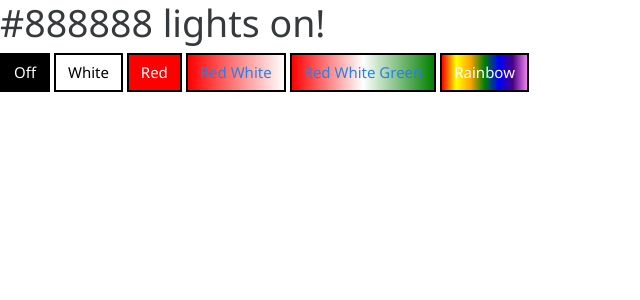
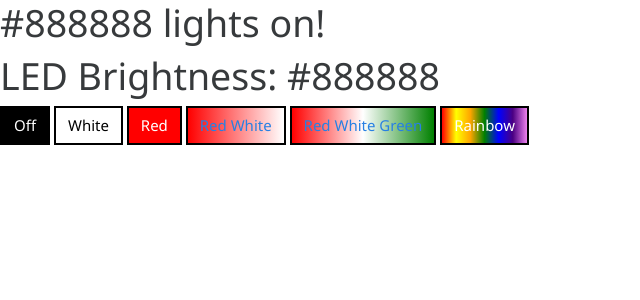
Before and after one commit to colinflynn/Xmas-Lights, a Flask app: template templates/index.html in a window 1280 px wide. Shown: the top 300 px of the page, without its empty margins (0-640 px from the left). Run offline with Flask 2, Linux system fonts and the light colour scheme; the template is opened without the code that fills it: most values are stand-ins (such as "Sample title", 1, 10 or a date in 2020); parts of the project's set-up code (start-up, migrations or seed data) failed here and were passed over; some libraries are stand-ins or nearby versions.

Commit message:
added brightness level to html

```diff
--- a/app.py
+++ b/app.py
@@ -6,40 +6,41 @@ import json
 app = Flask(__name__)
 lightController = LightController()
 
+
 @app.route('/')
 def off():
     lightController.lightsOff()
-    return render_template('index.html', current_color='No')
+    return render_template('index.html', current_color='No', brightness=lightController.getLedBrightness())
 
 @app.route('/white')
 def white():
     thread = threading.Thread(target=whiteThread)
     thread.start()
-    return render_template('index.html', current_color='White')
+    return render_template('index.html', current_color='White', brightness=lightController.getLedBrightness())
 
 @app.route('/red')
 def red():
     thread = threading.Thread(target=redThread)
     thread.start()
-    return render_template('index.html', current_color='Red')
+    return render_template('index.html', current_color='Red', brightness=lightController.getLedBrightness())
 
 @app.route('/redwhite')
 def redWhite():
     thread = threading.Thread(target=redWhiteThread)
     thread.start()
-    return render_template('index.html', current_color='Red and White')
+    return render_template('index.html', current_color='Red and White', brightness=lightController.getLedBrightness())
 
 @app.route('/redwhitegreen')
 def redWhiteGreen():
     thread = threading.Thread(target=redWhiteGreenThread)
     thread.start()
-    return render_template('index.html', current_color='Red White and Green')
+    return render_template('index.html', current_color='Red White and Green', brightness=lightController.getLedBrightness())
 
 @app.route('/rainbow')
 def rainbow():
     thread = threading.Thread(target=rainbowThread)
     thread.start()
-    return render_template('index.html', current_color='Rainbow')
+    return render_template('index.html', current_color='Rainbow', brightness=lightController.getLedBrightness())
 
 def whiteThread():
     lightController.lightsWhite()
--- a/templates/index.html
+++ b/templates/index.html
@@ -38,6 +38,7 @@
   </head>
   <body id="body">
     <h1>{{current_color}} lights on!</h1>
+    <h1>LED Brightness: {{current_color}}</h1>
     <a id="off" href="/" class="btn btn-default">Off</a>
     <a id="white" href="/white" class="btn btn-default">White</a>
     <a id="red" href="/red" class="btn btn-default">Red</a>
```
Also changed, not shown: src/lightController.py (+16 -7 lines).
